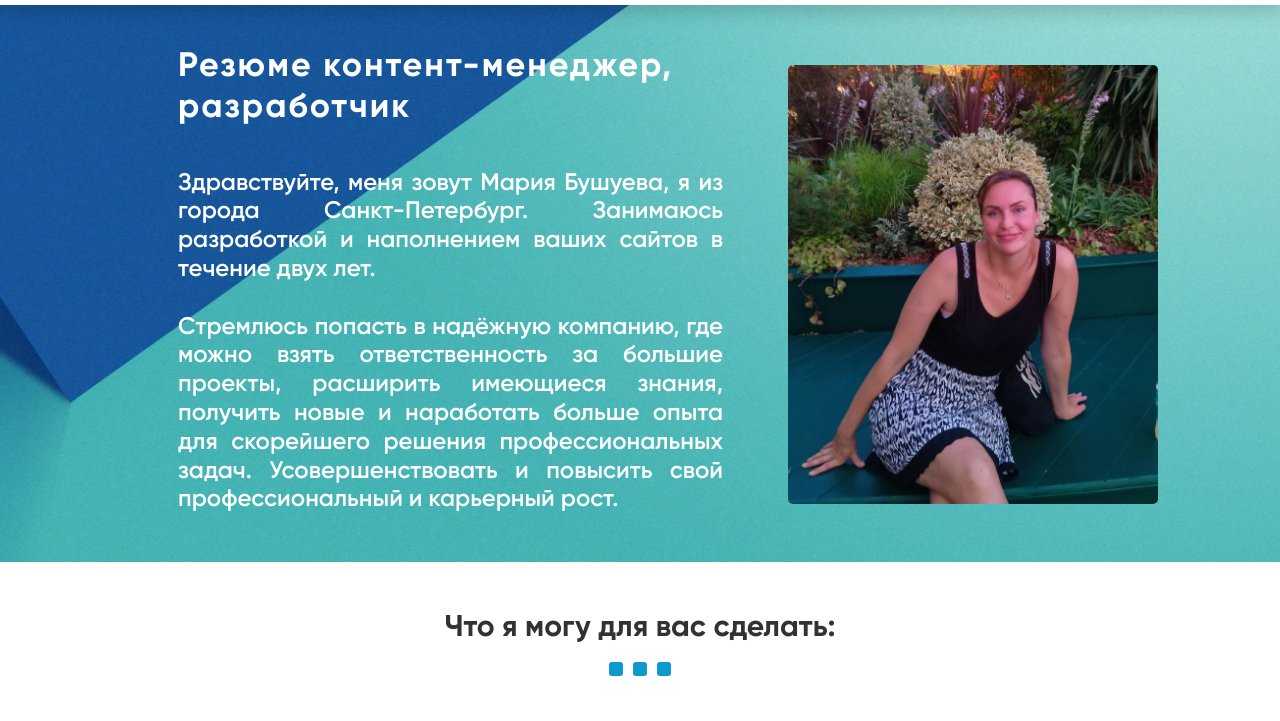
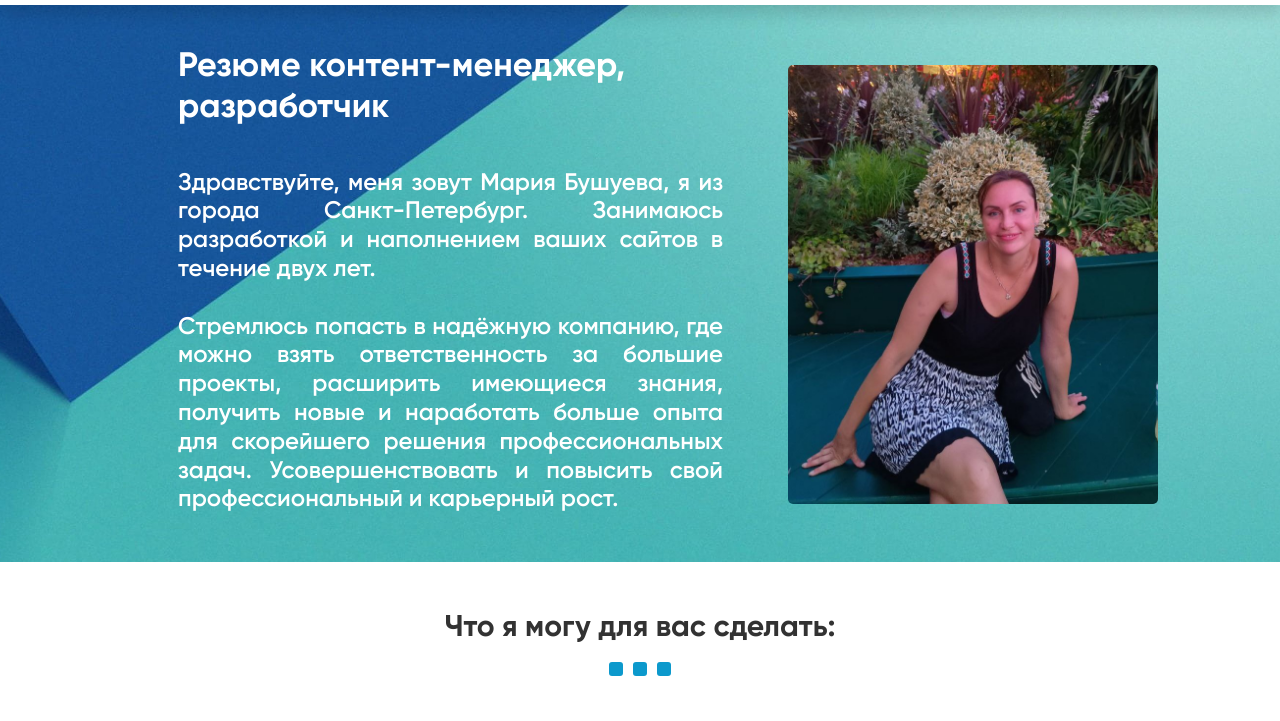
Before and after one commit to hotsmm/developer-cv, a plain HTML site: page index.html in a window 1280 px wide. Shown: the part 63-784 px from the top of the page. Drawn offline with Linux system fonts and the light colour scheme.

Commit message:
Update theme.css

```diff
--- a/css/theme.css
+++ b/css/theme.css
@@ -517,7 +517,7 @@ ul, li {
 	font-family: Gilroy-Bold;
 	font-weight: 500;
     font-size: 34px;
-    letter-spacing: 2px;
+    /*letter-spacing: 2px;*/
     margin-bottom: 40px;
 }
 
```
